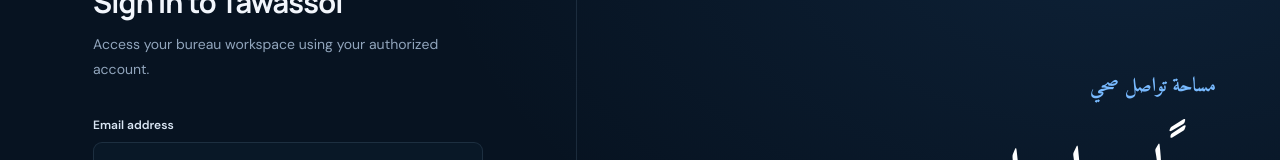
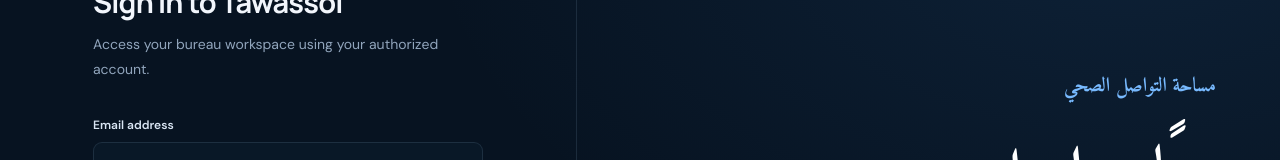
Before and after one commit to iSayfeddine/Tawassol, a Next.js app: page / in a window 1280 px wide. Shown: the part 191-351 px from the top of the page. Built offline with nearby package versions, Linux system fonts and the light colour scheme.

Commit message:
Fix Arabic text for brand copy

```diff
--- a/src/app/page.tsx
+++ b/src/app/page.tsx
@@ -62,7 +62,7 @@
 
         <div className="brand-copy" lang="ar" dir="rtl">
           <div className="eyebrow brand-eyebrow-ar">
-            مساحة تواصل صحي
+            مساحة التواصل الصحي
           </div>
 
           <h1 className="brand-headline-ar">
```
